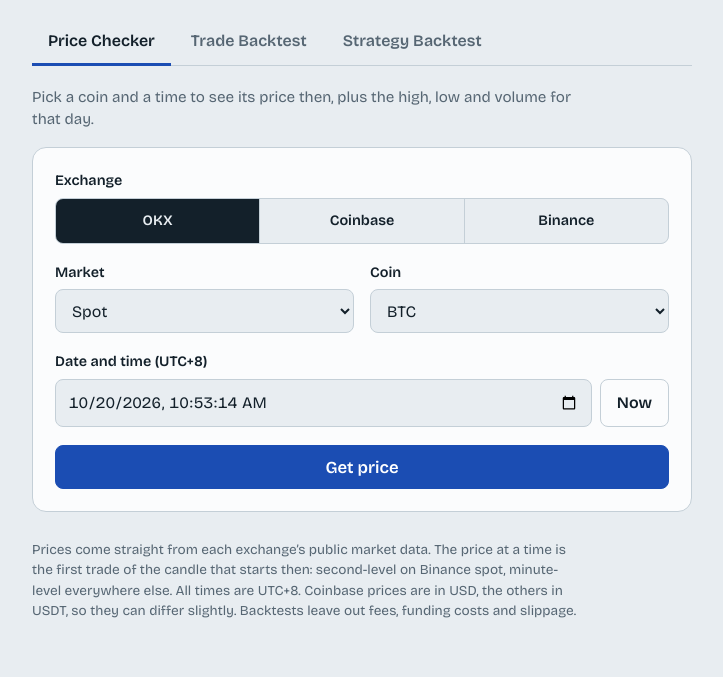
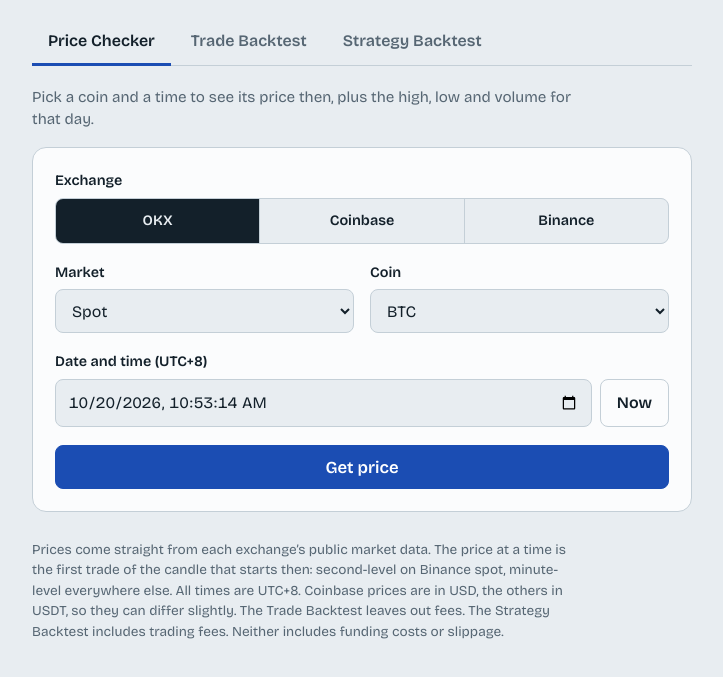
Before and after one commit to steve-vibecode/crypto-tools, a plain HTML site: page index.html in a window 1280 px wide. Shown: the part 143-820 px from the top of the page, without its empty margins (278-1001 px from the left). Drawn offline with nearby package versions, Linux system fonts and the light colour scheme.

Commit message:
Update index.html

```diff
--- a/index.html
+++ b/index.html
@@ -449,7 +449,7 @@
   </section>
 
   <footer>
-    Prices come straight from each exchange&rsquo;s public market data. The price at a time is the first trade of the candle that starts then: second-level on Binance spot, minute-level everywhere else. All times are UTC+8. Coinbase prices are in USD, the others in USDT, so they can differ slightly. Backtests leave out fees, funding costs and slippage.
+    Prices come straight from each exchange&rsquo;s public market data. The price at a time is the first trade of the candle that starts then: second-level on Binance spot, minute-level everywhere else. All times are UTC+8. Coinbase prices are in USD, the others in USDT, so they can differ slightly. The Trade Backtest leaves out fees. The Strategy Backtest includes trading fees. Neither includes funding costs or slippage.
   </footer>
 </main>
 
```
